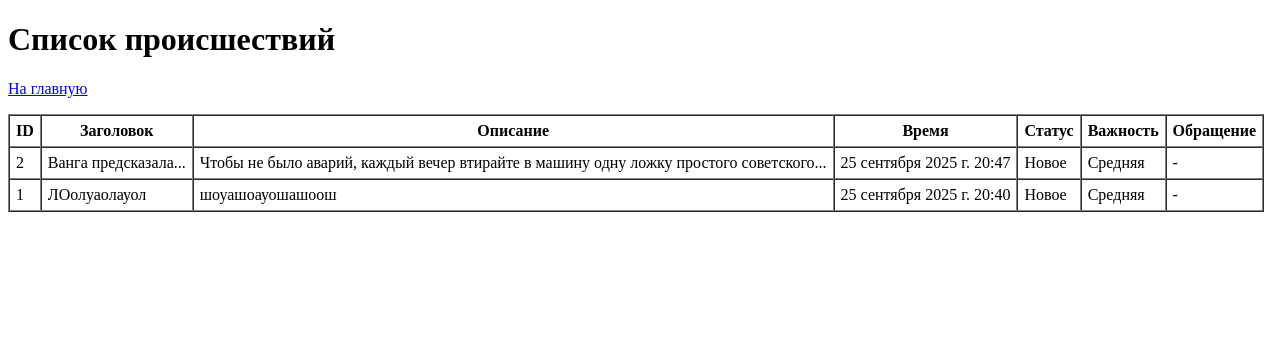
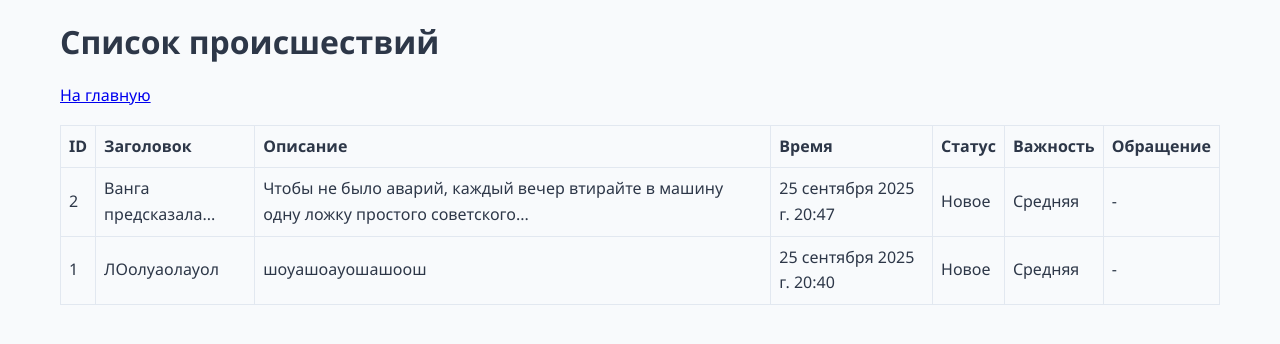
Before and after one commit to ITGOComp/SvoiCodeFist, a Django app: page /incidents/ in a window 1280 px wide. Shown: the top 344 px of the page. Run offline with Django 5.2, Linux system fonts and the light colour scheme; data comes from the database, SQL or seed files in the repository; both versions use the stored data as it was after the commit.

```diff
--- a/app/static/CSS/Home.css
+++ b/app/static/CSS/Home.css
@@ -25,6 +25,22 @@ body {
     color: var(--text);
     background: var(--bg);
     scroll-behavior: smooth;
+}
+
+/* Generic responsive helpers */
+img {
+    max-width: 100%;
+    height: auto;
+}
+
+.table-responsive {
+    width: 100%;
+    overflow-x: auto;
+}
+
+table {
+    width: 100%;
+    border-collapse: collapse;
 }
 
 .container {
@@ -1103,6 +1119,13 @@ body {
     border: 1px solid rgba(255, 255, 255, 0.5);
 }
 
+/* Hide accident types distribution chart on mobile */
+@media (max-width: 768px) {
+    .accident-monitoring-section .chart-section {
+        display: none;
+    }
+}
+
 .editor-section {
     background: white;
     padding: 2rem;
@@ -1789,6 +1812,7 @@ body {
 }
 
 .info-bar {
+margin-bottom: 15px;
 background: white;
 box-shadow: var(--shadow);
 border-radius: var(--radius);
--- a/app/templates/MainHTML/IncidentsList.html
+++ b/app/templates/MainHTML/IncidentsList.html
@@ -4,11 +4,25 @@
   <meta charset="UTF-8">
   <meta name="viewport" content="width=device-width, initial-scale=1.0">
   <title>Происшествия</title>
-</head>
+  {% load static %}
+  <link rel="stylesheet" href="{% static 'CSS/Home.css' %}">
+  <script defer src="{% static 'JS/Main.js' %}"></script>
+  <style>
+    .page-header { margin: 1rem 0; }
+    .page-actions { margin: 1rem 0; }
+    .table { width: 100%; border-collapse: collapse; }
+    .table th, .table td { padding: 8px; border: 1px solid #E2E8F0; text-align: left; }
+    .table thead th { background: #F8FAFC; }
+  </style>
+  </head>
 <body>
-  <h1>Список происшествий</h1>
-  <p><a href="/">На главную</a></p>
-  <table border="1" cellpadding="6" cellspacing="0">
+  <div class="container">
+  <div class="page-header">
+    <h1>Список происшествий</h1>
+  </div>
+  <div class="page-actions"><a href="/">На главную</a></div>
+  <div class="table-responsive">
+  <table class="table">
     <thead>
       <tr>
         <th>ID</th>
@@ -36,5 +50,7 @@
       {% endfor %}
     </tbody>
   </table>
+  </div>
+  </div>
 </body>
 </html>
--- a/app/templates/MainHTML/NewsArticles.html
+++ b/app/templates/MainHTML/NewsArticles.html
@@ -7,6 +7,7 @@
   {% load static %}
   <link rel="stylesheet" href="https://cdnjs.cloudflare.com/ajax/libs/font-awesome/6.4.0/css/all.min.css">
   <link rel="stylesheet" href="{% static 'CSS/Home.css' %}">
+  <script defer src="{% static 'JS/Main.js' %}"></script>
   <style>
     .articles-section {
       background: linear-gradient(135deg, #f8fafc 0%, #e2e8f0 100%);
@@ -276,12 +277,15 @@
           <i class="fas fa-traffic-light"></i>
           <span>ЦОДД Смоленской области</span>
         </div>
-        <nav class="nav">
+        <nav class="nav" id="navMenu">
           <a href="/"><i class="fas fa-home"></i> Главная</a>
           <a href="/news/"><i class="fas fa-newspaper"></i> Новости</a>
           <a href="/#map"><i class="fas fa-map"></i> Карта</a>
           <a href="/#appeal"><i class="fas fa-envelope"></i> Обращения</a>
         </nav>
+        <button class="btn mobile-menu-btn" id="hamburgerBtn">
+          <i class="fas fa-bars"></i>
+        </button>
       </div>
     </div>
   </header>
--- a/app/templates/MainHTML/NewsCategories.html
+++ b/app/templates/MainHTML/NewsCategories.html
@@ -7,6 +7,7 @@
   {% load static %}
   <link rel="stylesheet" href="https://cdnjs.cloudflare.com/ajax/libs/font-awesome/6.4.0/css/all.min.css">
   <link rel="stylesheet" href="{% static 'CSS/Home.css' %}">
+  <script defer src="{% static 'JS/Main.js' %}"></script>
 </head>
 <body>
   <header class="site-header">
@@ -16,12 +17,15 @@
           <i class="fas fa-traffic-light"></i>
           <span>ЦОДД Смоленской области</span>
         </div>
-        <nav class="nav">
+        <nav class="nav" id="navMenu">
           <a href="/"><i class="fas fa-home"></i> Главная</a>
           <a href="/#map"><i class="fas fa-map"></i> Карта</a>
           <a href="/#stats"><i class="fas fa-chart-bar"></i> Статистика</a>
           <a href="/#appeal"><i class="fas fa-envelope"></i> Обращения</a>
         </nav>
+        <button class="btn mobile-menu-btn" id="hamburgerBtn">
+          <i class="fas fa-bars"></i>
+        </button>
       </div>
     </div>
   </header>
```
Also changed, not shown: app/templates/MainHTML/AppealForm.html (+15 -2 lines), db.sqlite3.
